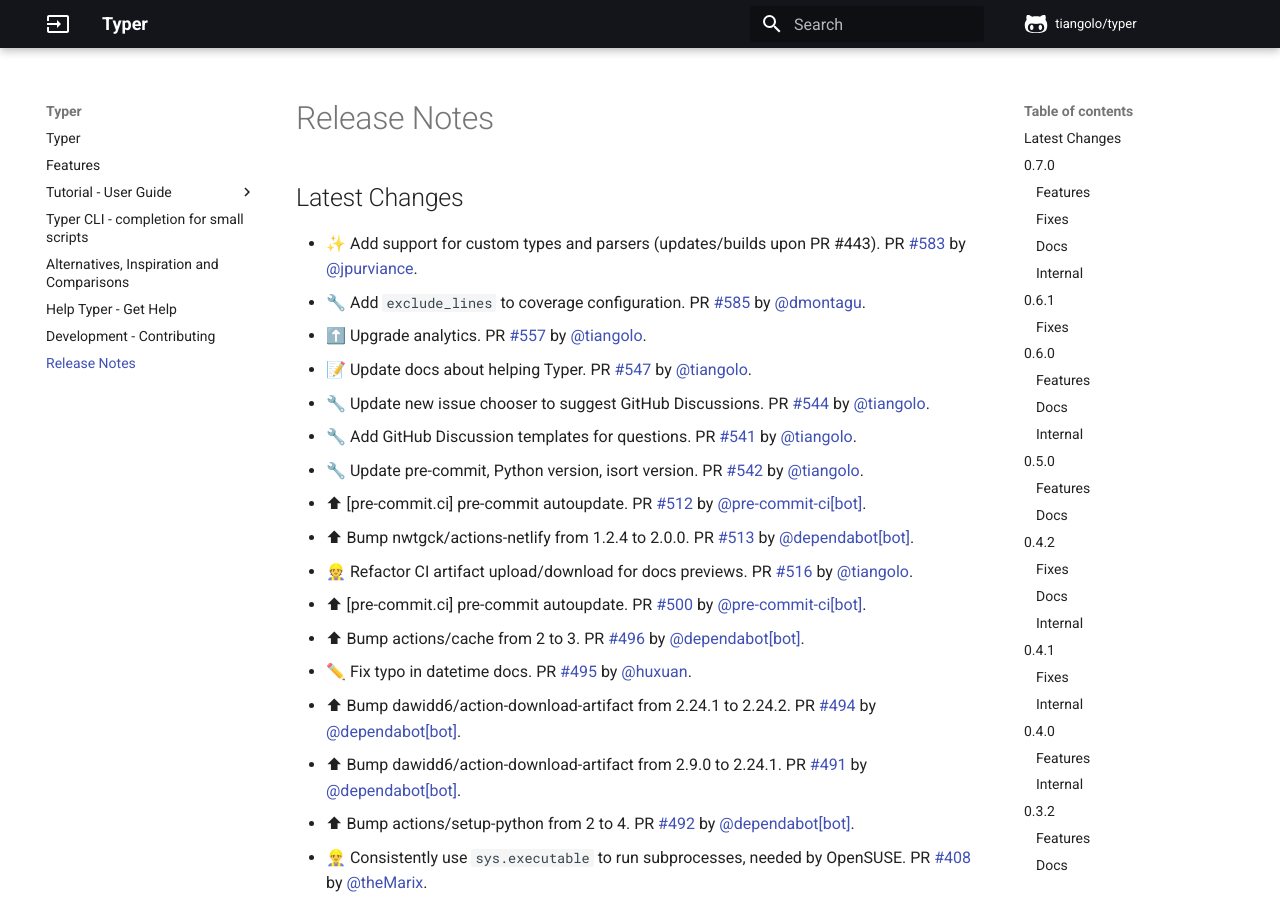
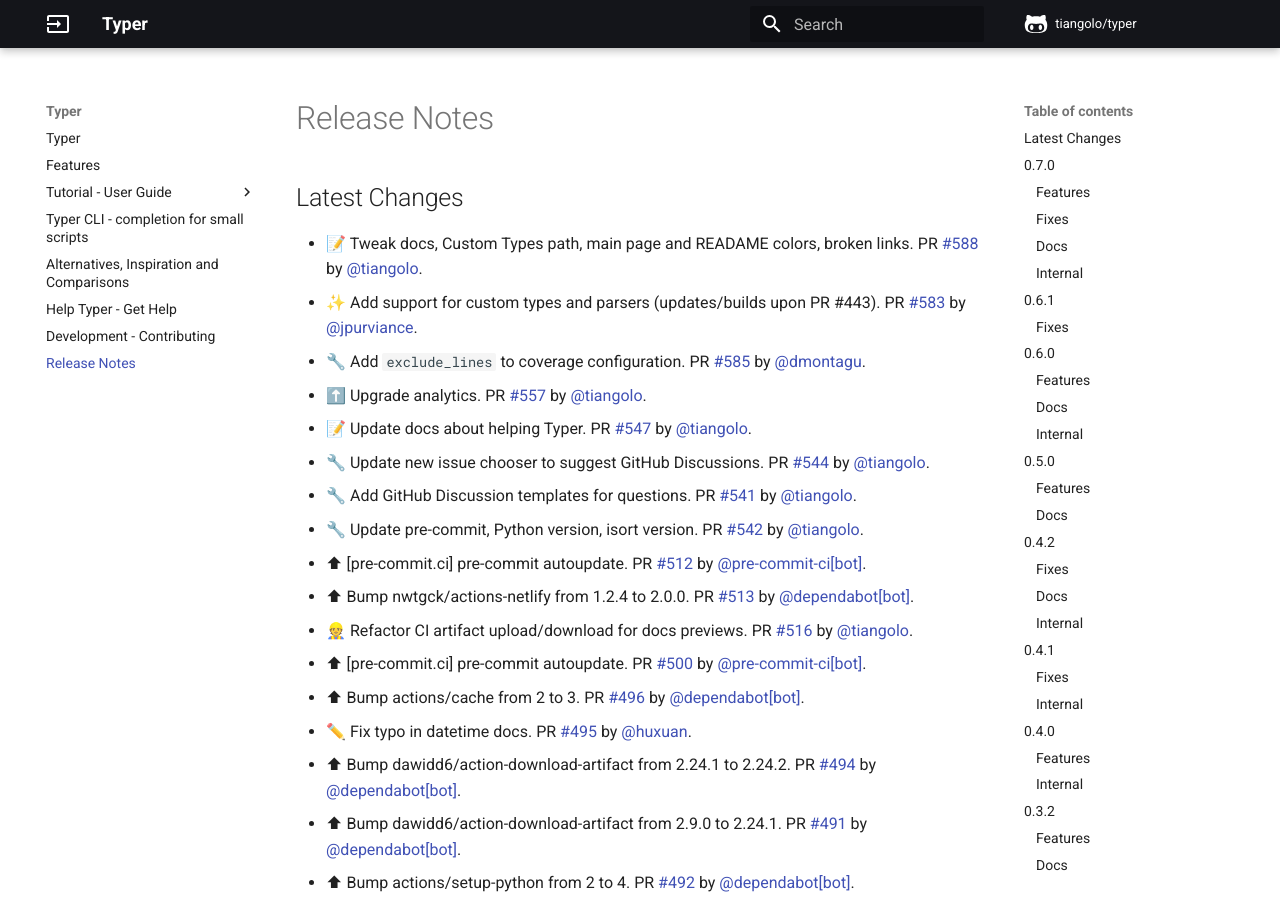
Before and after one commit to RED0731/red_pythonTyper, an MkDocs documentation site: the page built from docs/release-notes.md, in a window 1280 px wide and 900 px high. Built offline with MkDocs 1.6.1 and Material for MkDocs 9.7.7, drawn with Linux system fonts in a browser that asks for light colours; comment, search, counter and statistics services are not loaded.

Commit message:
📝 Update release notes

```diff
--- a/docs/release-notes.md
+++ b/docs/release-notes.md
@@ -1,5 +1,6 @@
 ## Latest Changes
 
+* 📝 Tweak docs, Custom Types path, main page and READAME colors, broken links. PR [#588](https://github.com/tiangolo/typer/pull/588) by [@tiangolo](https://github.com/tiangolo).
 * ✨ Add support for custom types and parsers (updates/builds upon PR #443). PR [#583](https://github.com/tiangolo/typer/pull/583) by [@jpurviance](https://github.com/jpurviance).
 * 🔧 Add `exclude_lines` to coverage configuration. PR [#585](https://github.com/tiangolo/typer/pull/585) by [@dmontagu](https://github.com/dmontagu).
 * ⬆️ Upgrade analytics. PR [#557](https://github.com/tiangolo/typer/pull/557) by [@tiangolo](https://github.com/tiangolo).
```
